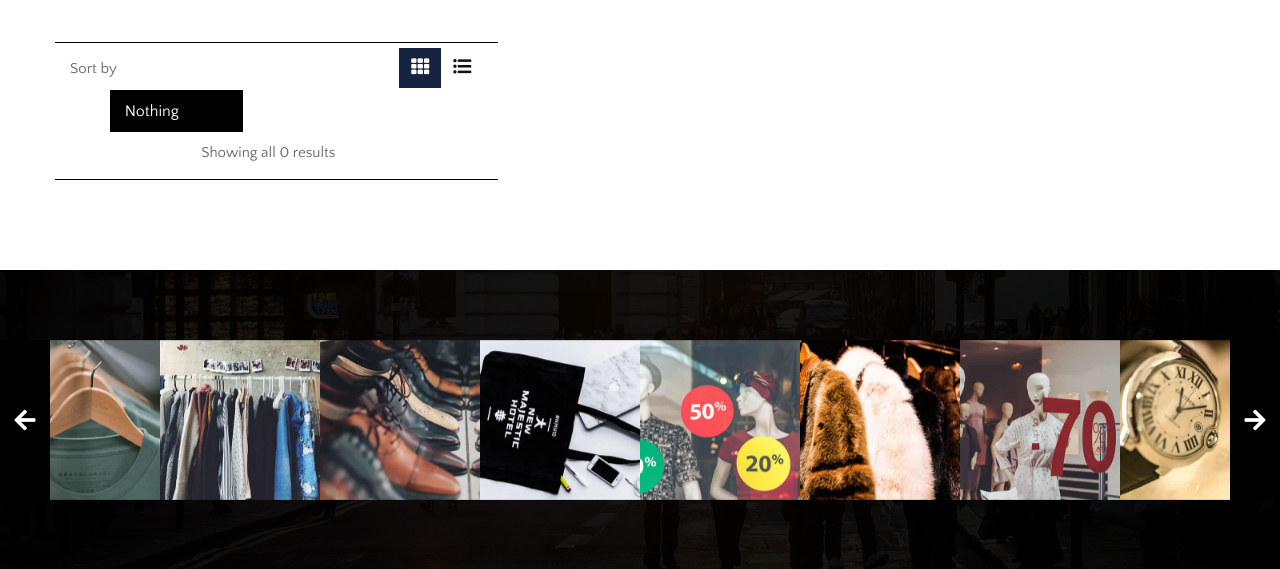
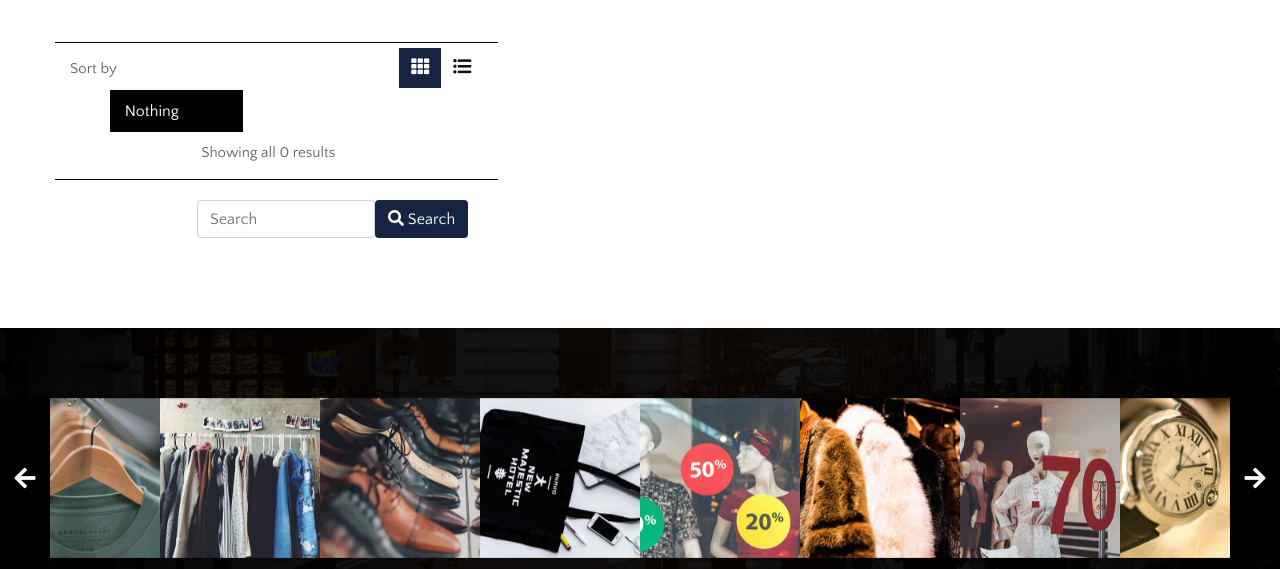
Before and after one commit to ZeMendes17/SIO_Vulnerabilities, a Flask app: page /shop in a window 1280 px wide. Shown: the part 472-1041 px from the top of the page. Run offline with Flask 3, Linux system fonts and the light colour scheme; data that the repository does not hold is empty; some libraries are stand-ins or nearby versions.

Commit message:
html and css to search button for products

```diff
--- a/app/templates/shop.html
+++ b/app/templates/shop.html
@@ -276,6 +276,16 @@
                   </ul>
                 </div>
               </div>
+
+              <div class="input-group justify-content-end row" style="margin-top: 20px; margin-bottom: 20px;">
+                <div class="form-outline">
+                  <input type="search" class="form-control" placeholder="Search" style=":focus::placeholder{color:black !important;}">
+                </div>
+                <button type="button" class="btn" style="background-color: #162442 !important; color: white;">
+                  <i class="fas fa-search"></i> Search
+                </button>
+              </div>
+
 
               <div class="row product-categorie-box">
                 <div class="tab-content">
```
